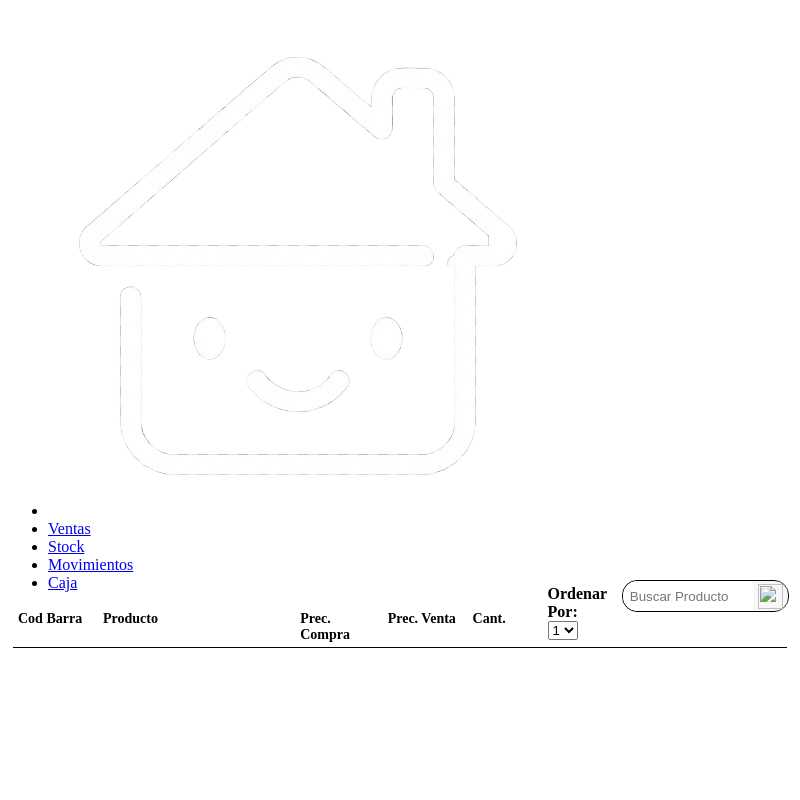
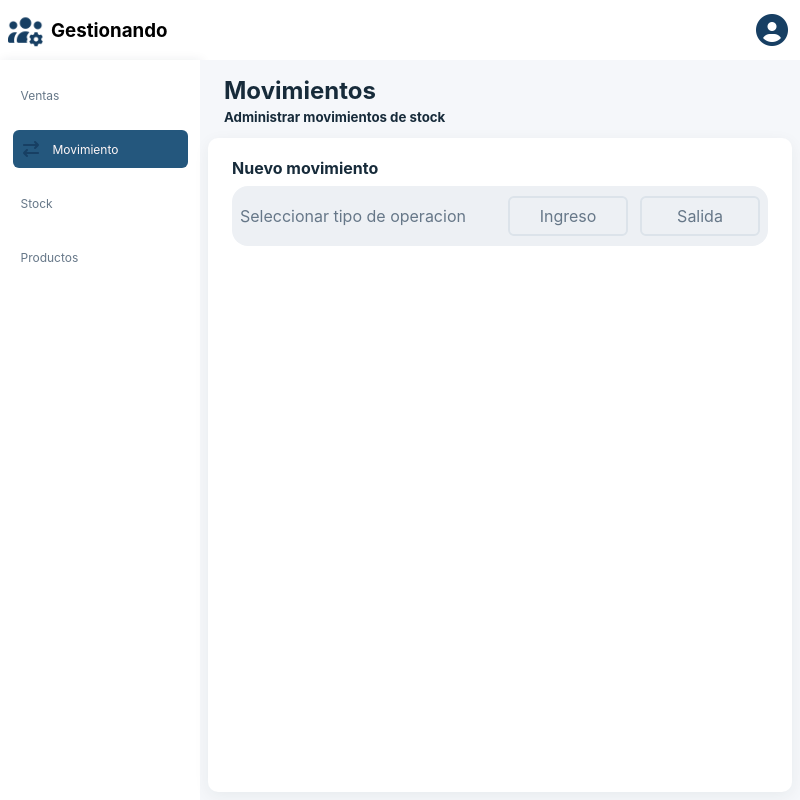
Before and after one commit to MateoIndavera/sistema-gestion-stock-ventas, an Electron app: page src/pages/movimientos/movimientos.html in a window 800 px wide. Shown: the top 800 px of the page. Drawn offline with Linux system fonts and the light colour scheme.

Commit message:
Empezar re-diseño de movimientos + decisiones.docx
Empieza el rediseño de movimientos a uno mas moderno
Añadir decisiones.docx donde explica cada decision tecnica y porque

```diff
--- a/src/pages/movimientos/movimientos.css
+++ b/src/pages/movimientos/movimientos.css
@@ -1,306 +1,179 @@
-/* Css solo de pagina de movimientos */
 
 
-.contMovimientos{
+body{
+  font-family: var(--fuente-principal);
+  margin: 0;
+  height: 100vh;
+  background-color: var(--color-superficie);
   display: flex;
   flex-direction: column;
 }
 
-.columnasMovimientos{
+
+header {
+  height: 60px;
+  max-width: 100vw;
+  margin: 0;
+  background-color: var(--color-superficie);
+  box-shadow: var(--sombra-header);
   display: flex;
-  align-items: end;
-  gap: 15px;
-  height: 40px;
-  padding: 2px 5px;
-  border-bottom: 1px solid black;
-  margin: 0 5px;
+  justify-content: space-between;
+  align-items: center;
+}
+
+.app-info {
+  display: flex;
+  gap: var(--espacio-2);
+  padding: var(--espacio-2);
+  justify-content: center;
+  align-items: center;
+}
+
+.contenedor-user-right {
+  display: flex;
+  justify-content: center;
+  align-items: center;
+  height: 100%;
+  padding: var(--espacio-2)
+}
+
+.contenedor-app {
+  flex: 8;
+  display: flex;
+  width: 100vw;
+}
+
+.sidebar {
+  flex: 1;
+  min-width: 200px;
+  background-color: var(--color-superficie);
+  box-shadow: var(--sombra-sidebar);
+}
+
+.sidebar ul{
+  display: flex;
+  flex-direction: column;
+  flex: 1;
+  list-style-type: none;
+  padding: 0;
+  gap: var(--espacio-4);
+  align-items: center;
+  color: var(--color-texto-secundario);
+}
+
+.sidebar li {
+  width: 175px;
+  height: 38px;
+  border-radius: var(--radio-chico);
+  display: flex;
+  justify-content: start;
+  align-items: center;
+  padding-left: var(--espacio-2);
+  transition: var(--transicion-rapida);
+  font-size: var(--texto-chico);
+  gap: var(--espacio-3);
+}
+
+li:hover {
+  background-color: var(--color-primario-hover);
+  color: rgb(255, 247, 247);
+  cursor: pointer;
+}
+
+a {
+  text-decoration:  none;
+  color:inherit;
+  cursor: pointer;
+}
+
+main{
+  background-color: var(--color-fondo);
+  flex: 8;
+  display: flex;
+  flex-direction: column;
+  padding: var(--espacio-2);
+}
+
+.titulo-info {
+  padding-left: var(--espacio-4);
+  height: 70px;
+  color: var(--color-texto);
+}
+
+.titulo-info > h2 {
+  margin-top: var(--espacio-2);
+  margin-bottom: var(--espacio-1);
+}
+
+.titulo-info > h5 {
+  margin-top: 0;
+}
+
+.section-mov {
+  flex: 3;
+  padding-left: var(--espacio-6);
+  padding-right: var(--espacio-6);
+  background-color: var(--color-superficie);
+  border-radius: var(--radio-medio);
+  box-shadow: var(--sombra-tarjeta);
+}
+
+.section-mov > h4 {
+  margin-top: var(--espacio-3);
+  margin-bottom: var(--espacio-2);
+  padding-top: var(--espacio-2);
+  color: var(--color-texto);
+}
+
+.select-type-mov {
+  display: flex;
+  justify-content: space-between;
+  align-items: center;
+  background-color: var(--color-superficie-alternativa);
+  border-radius: var(--radio-grande);
+  padding: var(--espacio-2);
+  height: 60px;
+}
+
+.select-type-mov p {
+  flex: 5;
+  color: var(--color-texto-secundario);
+}
+
+.options {
+  display: flex;
+  gap: var(--espacio-3) ;
+  flex: 1;
+  justify-content: center;
+}
+
+.options input[type="radio"] {
+  display: none;
+}
+
+.options label {
+  border: 2px solid var(--color-borde);
+  padding: var(--espacio-2);
+  border-radius: var(--radio-chico);
+  width: 120px;
+  text-align: center;
+  user-select: none;
+  font-size: var(--texto-grande);
+  color: var(--color-texto-secundario);
+  transition: var(--transicion-rapida);
+  cursor: pointer;
 
 }
 
-.columnasMovimientos ul {
-  display: flex;
-  padding: 0 0;
-  list-style-type: none;
-  margin: 0;
-  width: 70%;
-  gap: 15px;
+.options label:hover {
+  background-color: var(--color-primario-hover-suave);
+  color: var(--color-texto-blanco) ;
+
 }
 
-.columnasMovimientos li {
-  padding: 2px 0px;
-  font-size: 14px;
-  font-weight: 800;
+.options input[type="radio"]:checked + label {
+  background-color: var(--color-primario-hover);
+  border: 2px solid var(--color-borde-hover);
+  color: var(--color-texto-blanco) ;
+  box-shadow: var(--sombra-suave);
 }
-
-.columnasMovimientos li:nth-child(1) {
-  width: 14%;
-}
-.columnasMovimientos li:nth-child(2) {
-  width: 36.5%;
-}
-.columnasMovimientos li:nth-child(3) {
-  width: 14.5%;
-}
-.columnasMovimientos li:nth-child(4) {
-  width: 14%;
-}
-.columnasMovimientos li:nth-child(5) {
-  width: 10%;
-}
-
-
-.columnasMovimientos label {
-  padding: 5px;
-}
-
-.cajaBusqueda{
-  display: flex;
-  border: 1px solid black;
-  border-radius: 15px;
-  height: 32px;
-  margin-bottom: 1px;
-}
-
-.cajaBusqueda:focus-within {
-  outline: 2px solid #8baae28f;
-  border: 1px solid #8baae28f;
-}
-
-.cajaBusqueda label {
-  display: flex;
-  padding: 0;
-  margin: 0;
-}
-
-.cajaBusqueda input {
-  height: 30px;
-  width: 130px;
-  box-shadow: none;
-  outline: 0;
-  border: 0;
-  border-top-left-radius: 15px;
-  border-bottom-left-radius: 15px;
-  padding-left: 7px;
-}
-
-
-.iconoBusqueda {
-  display: flex;
-  justify-content: center;
-  align-items: center;
-  height: 30px;
-  width: 35px;
-  border-top-right-radius: 12px;
-  border-bottom-right-radius: 12px;
-  background-color: #e6e5e550;
-  cursor: text;
-}
-
-.iconoBusqueda img {
-  pointer-events: none;
-  user-select: none;
-  height: 25px;
-  width: 25px;
-}
-
-.acciones{
-  width: 30%;
-}
-
-.filtros {
-  display: flex;
-  width: 32%;
-  gap: 10px;
-}
-
-.movimientos {
-  min-height: 75vh;
-  max-height:75vh;
-  display: flex;
-  flex-direction: column;
-  padding: 2px 5px;
-  overflow-y: auto;
-}
-
-.filaProducto input:nth-child(1) {
-  width: 10%
-}
-
-.filaProducto .contSugerencia {
-  width: 25%;
-  max-width: 25%;
-}
-
-.contSugerencia input:nth-child(1){
-  width: 100%;
-  height: 100%;
-}
-
-.resultadoSugerencias {
-  position:relative;
-  width: 100%;
-  top:5px;
-  margin-right: 5px;
-  z-index: 1;
-  background-color: rgba(109, 108, 108, 0.95);
-  border-radius: 5px;
-}
-
-
-.sugerencia {
-  color: white;
-  display: flex;
-  align-items: center;
-  height: 35px;
-  padding-left: 3px;
-  font-weight: 400;
-  transition: background-color 0.1s ease;
-}
-
-.sugerencia:hover {
-  background-color: rgb(92, 91, 91);
-}
-
-.sugerencia:first-child{
-  border-top-right-radius: 5px;
-  border-top-left-radius: 5px;
-}
-
-.sugerencia:last-child{
-  border-bottom-right-radius: 5px;
-  border-bottom-left-radius: 5px;
-}
-
-.filaProducto input:nth-child(3) {
-  width: 10%;
-}
-
-.filaProducto input:nth-child(4) {
-  width: 10%;
-}
-
-.filaProducto input:nth-child(5) {
-  width: 10%;
-}
-
-.primerMovimiento {
-  margin: auto;
-  margin-top: 25vh;
-  width: 70px;
-  display: flex;
-  justify-content: center;
-}
-
-.primerMovimiento button {
-  user-select: none;
-  border-radius: 10px;
-  box-shadow: 2px 2px 5px 2px rgba(0, 0, 0, 0.164);
-  width: 60px;
-  height: 60px;
-  padding: 0;
-  margin: 0;
-  border: 0;
-  cursor: pointer;
-  transition: transform 0.1 ease;
-  display: flex;
-  align-items: center;
-  justify-content: center;
-}
-
-.primerMovimiento img {
-  pointer-events: none;
-  user-select: none;
-  width: 70px;
-}
-
-.primerMovimiento button:active {
-  transform: translateY(1px) translateX(0.5px);
-}
-
-.finMovimiento {
-  display: flex;
-  justify-content: space-between;
-  align-items: center;
-  height: 40px;
-  border: 1px solid black;
-}
-
-label {
-  margin-left: 5px;
-  font-weight: 700;
-}
-
-.finMovimiento select {
-  text-align: center;
-  height: 30px;
-  width: 75px;
-}
-
-.finMovimiento button {
-  border-radius: 5px;
-  margin-right: 5px;
-  height: 30px;
-}
-
-.modal{
-  width: 500px;
-  height: 270px;
-  background-color: #e4e2e2;
-  border-radius: 5px;
-  margin-bottom: 5%;
-  box-shadow: 2px 2px 5px 2px rgba(0, 0, 0, 0.164);
-  z-index: 1;
-  display: flex;
-  flex-direction: column;
-  align-items: center;
-  padding: 5px;
-}
-
-.contImgError {
-  display: flex;
-  justify-content: center;
-  align-items: center;
-  height: 40%
-}
-.contImgError img {
-  width: 80px;
-}
-
-.modal h2 {
-  font-size: 28px;
-}
-
-.modal p {
-  height: 20px;
-  margin: 10px 0;
-}
-
-.modal span {
-  font-weight: 900;
-}
-
-.modal button {
-  margin: 10px 0;
-  width: 100px;
-  height: 40px;
-  font-size: 14px;
-  font-weight: 700;
-  border-radius: 10px;
-  color: white;
-  background-color: var(--color-secundario);
-  border-style: none;
-  cursor: pointer;
-  transition: background-color 0.1s ease-in;
-}
-
-.modal button:hover {
-  background-color: #0088CC;
-}
-
-.modal button:active {
-  transform: scale(0.99);
-}
-
-.oculto {
-  display: none;
-}
--- a/src/pages/movimientos/movimientos.html
+++ b/src/pages/movimientos/movimientos.html
@@ -3,63 +3,56 @@
 <head>
   <meta charset="UTF-8">
   <meta name="viewport" content="width=device-width, initial-scale=1.0">
-  <link rel="stylesheet" href="../../../src/styles/global.css">
+  <title>Movimientos</title>
   <link rel="stylesheet" href="./movimientos.css">
-  <title>Movimientos</title>
+  <link rel="stylesheet" href="../../styles/global.css">
 </head>
 <body>
+
     <header>
-    <nav><ul>
-      <li><a href="#" id="icono"><img src="../../../src/img/Icono_casa.png"></a></li>
-      <li><a href="../ventas/ventas.html">Ventas</a></li>
-      <li><a href="#">Stock</a></li>
-      <li><a href="./movimientos.html">Movimientos</a></li>
-      <li><a href="#">Caja</a></li>
-    </ul></nav>
-  </header>
-  <main>
-    <div class="contMovimientos">
-      <div class="columnasMovimientos">
+      <div class="app-info">
+        <img src="../../img/iconoGestion.png" width="35px" height="35px">
+        <h3>Gestionando</h3>
+      </div>
+      <div class="contenedor-user-right">
+        <img class="imagen-user" src="../../img/IconoUser.png" width="40px" height="40px">
+      </div>
+    </header>
+
+    <div class="contenedor-app">
+    <aside class="sidebar">
       <ul>
-        <li>Cod Barra</li>
-        <li>Producto</li>
-        <li>Prec. Compra</li>
-        <li>Prec. Venta</li>
-        <li>Cant.</li>
+        <li><a href="#">Ventas</a></li>
+        <li class="user-navegando"><img src="../../img/IconoMovimientos.svg" width="20px" height="20px"><a href="#">Movimiento</a></li>
+        <li><a href="#">Stock</a></li>
+        <li><a href="#">Productos</a></li>
       </ul>
-      <div class="filtros">
-      <label> Ordenar Por:
-        <select>
-          <option>1</option>
-          <option>2</option>
-          <option>3</option>
-        </select>
-      </label>
-      <div class="cajaBusqueda"><label>
+      </aside>
 
-        <input class="busqueda" type="text" placeholder="Buscar Producto">
-        <div class="iconoBusqueda">
-          <img src="../../../src//img/Icono Busqueda.png">
-        </label>
-        </div>
-      </div>
-      </div>
-      </div>
-        <div class="movimientos">
-        </div>
-          <div class="finMovimiento">
-            <label>Tipo de Movimiento:
-              <select>
-                <option value="" selected disabled >Tipo</option>
-                <option value="ingreso">Ingreso</option>
-                <option value="salida">Salida</option>
-              </select>
-              <button class="cargaProds">Cargar 3 prods</button>
-            </label>
-            <button id="confirmMov">Confirmar Movimiento</button>
-          </div>
-  </main>
 
-  <script type="module" src="./movimientos.js"></script>
+        <main>
+            <div class="titulo-info">
+              <h2>Movimientos</h2>
+              <h5>Administrar movimientos de stock</h5>
+            </div>
+
+            <div class="section-mov">
+              <h4>Nuevo movimiento</h4>
+
+              <div class="select-type-mov">
+                <p>Seleccionar tipo de operacion</p>
+
+                <div class="options">
+                  <input type="radio" name="tipo-movimiento" id="btn-ingreso">
+                  <label for="btn-ingreso">Ingreso</label>
+                  <input type="radio" name="tipo-movimiento" id="btn-salida">
+                  <label for="btn-salida">Salida</label>
+                </div>
+              </div>
+            </div>
+        </main>
+
+    </div>
+
 </body>
 </html>
--- a/src/styles/global.css
+++ b/src/styles/global.css
@@ -13,6 +13,7 @@
 
     --color-primario: #173F63;
     --color-primario-hover: #24577D;
+    --color-primario-hover-suave: #17639c;
     --color-primario-suave: #EAF1F7;
 
 
@@ -26,6 +27,7 @@
     /*  TEXTOS  */
 
     --color-texto: #172B3A;
+    --color-texto-blanco: #FFF;
     --color-texto-secundario: #667788;
     --color-texto-deshabilitado: #9AA6B2;
 
@@ -85,6 +87,8 @@
 
     --sombra-suave: 0 2px 8px rgba(23, 43, 58, 0.05);
     --sombra-tarjeta: 0 4px 16px rgba(23, 43, 58, 0.06);
+    --sombra-header: 0 2px 14px rgba(23, 43, 58, 0.20);
+    --sombra-sidebar: 2px 0 10px rgba(23, 43, 58, 0.08);
 
 
     /*  TRANSICIONES  */
@@ -96,106 +100,8 @@
 * {
   box-sizing: border-box;
 }
-/*
-body {
-  margin: 0;
-  height: 100vh;
-  background-color: var(--color-body);
-  color: var(--color-fuenteNegra);
-  font-family: Arial, Helvetica, sans-serif;
-  padding: 0 5px;
-  display: flex;
-  flex-direction: column;
-  font-variant-numeric: tabular-nums;
+
+.user-navegando {
+  background-color: var(--color-primario-hover);
+  color: rgb(255, 247, 247);
 }
-
-header{
-  height: 50px;
-  margin-bottom: 10px;
-  display: flex;
-  align-items: center;
-}
-
-nav{
-  background-color: var(--color-principal);
-  width: 100%;
-  color: white;
-}
-
-
-nav ul {
-  display: flex;
-  align-items: center;
-  min-height: 45px;
-  padding: 0 3px;
-  gap: 12px;
-  margin: 0;
-  list-style-type: none;
-}
-
-
-a {
-  padding: 7px;
-  font-size: 18px;
-  text-decoration: none;
-  color: white;
-  font-weight: 800;
-  transition: border-top 0.1s ease;
-}
-
-#icono {
-  padding: 15px 3px 0 2px;
-}
-
-nav img {
-  width: 35px;
-}
-
-nav a:hover {
-  border-top: 2px solid var(--color-hoverBorderInput);
-  background: var(--color-inputBackground);
-  border-radius: 5px;
-}
-
-main {
-  flex: 3;
-}
-
-.pantallaModal {
-  position: fixed;
-  top: 0;
-  left: 0;
-  width: 100vw;
-  height: 100vh;
-  background-color:rgba(0, 0, 0, 0.300);
-  display: flex;
-  justify-content: center;
-  align-items: center;
-}
-
-.filaProducto{
-  display: flex;
-  gap: 10px;
-  min-height: 45px;
-  height: 45px;
-  padding-bottom: 7px;
-  margin: 5px 0 0 0;
-  border-bottom: 1px solid black;
-}
-
-.filaProducto input {
-  border-radius: 5px;
-  border: 0;
-  background-color: #9c9b9a2a;
-}
-
-.filaProducto input:focus {
-  border: 2.5px solid #8baae28f;
-  outline: 0;
-  background-color: #abe2f34f;
-  border-radius: 5px;
-}
-
-.filaProducto input::placeholder {
-  color: rgba(0, 0, 0, 0.15);
-} */
```
Also changed, not shown: src/img/IconoMovimientos.svg (added), src/img/IconoUser.png (added), src/img/iconoGestion.png (added), 2 other files.
